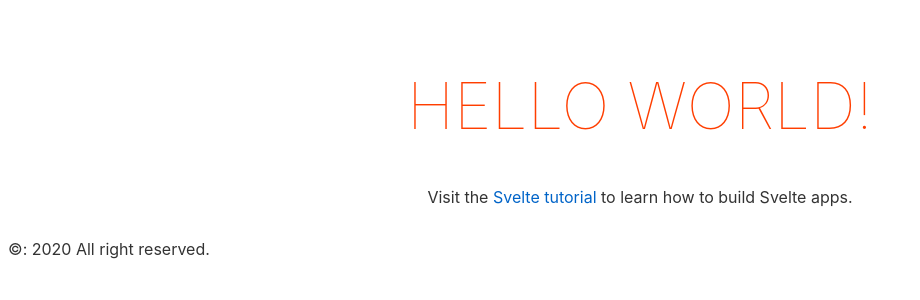
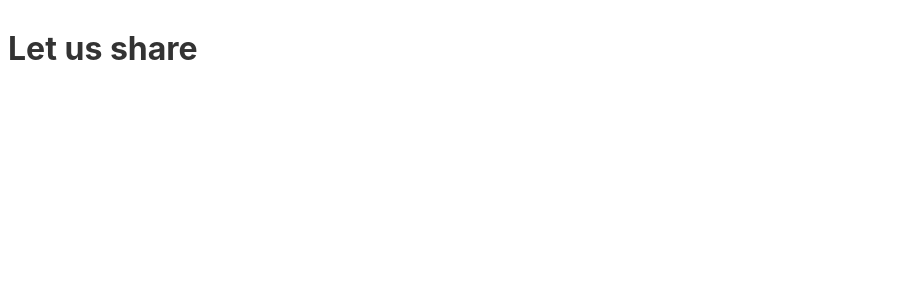
Before and after one commit to kikiwisaka/skid-funding, a Svelte app: page / in a window 1280 px wide. Shown: the top 300 px of the page, without its empty margins (0-920 px from the left). Built offline with nearby package versions, Linux system fonts and the light colour scheme.

Commit message:
add header

```diff
--- a/src/App.svelte
+++ b/src/App.svelte
@@ -1,31 +1 @@
-<script>
-	export let name;
-</script>
-
-<main>
-	<h1>Hello {name}!</h1>
-	<p>Visit the <a href="https://svelte.dev/tutorial">Svelte tutorial</a> to learn how to build Svelte apps.</p>
-</main>
-<footer>&copy: 2020 All right reserved.</footer>
-
-<style>
-	main {
-		text-align: center;
-		padding: 1em;
-		max-width: 240px;
-		margin: 0 auto;
-	}
-
-	h1 {
-		color: #ff3e00;
-		text-transform: uppercase;
-		font-size: 4em;
-		font-weight: 100;
-	}
-
-	@media (min-width: 640px) {
-		main {
-			max-width: none;
-		}
-	}
-</style>
+<h1>Let us share</h1>
```
